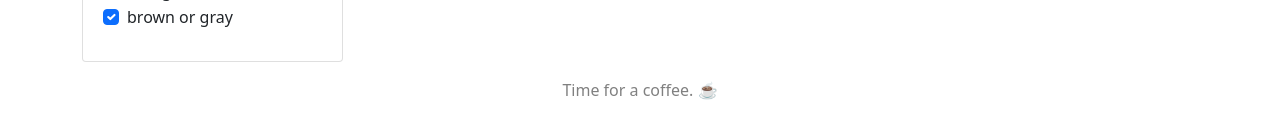
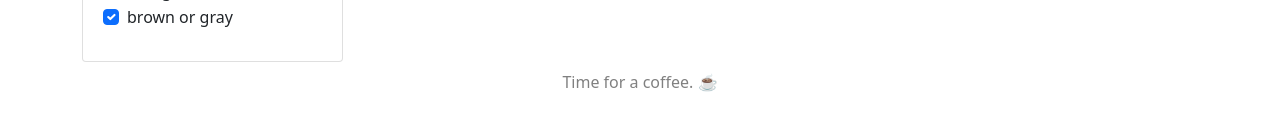
Before and after one commit to neapsix/catalog-app, a React (Create React App) app: page / in a window 1280 px wide. Shown: the part 431-570 px from the top of the page. Built offline with nearby package versions, Linux system fonts and the light colour scheme.

Commit message:
Fix footer margin

```diff
--- a/src/components/Footer.css
+++ b/src/components/Footer.css
@@ -1,5 +1,5 @@
 .App-footer {
     text-align: center;
     color: gray;
-    margin-top: 0.5rem;
+    margin-bottom: 0.5rem;
 }
```
